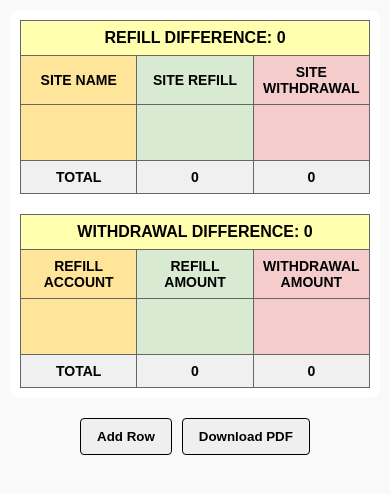
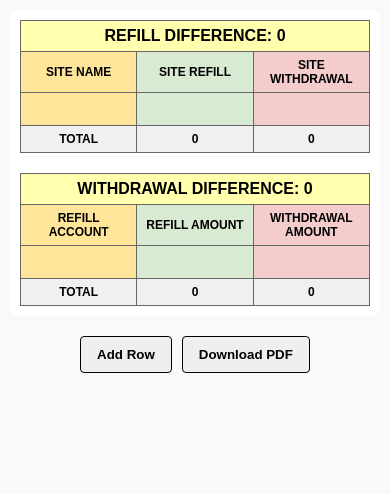
Before and after one commit to accmanage/jack_report, a plain HTML site: page index.html in a window 390 px wide. Drawn offline with nearby package versions, Linux system fonts and the light colour scheme.

Commit message:
Update index.html

```diff
--- a/index.html
+++ b/index.html
@@ -16,12 +16,13 @@
     }
     .table-wrapper {
       display: flex;
+      flex-wrap: wrap;
       justify-content: center;
       gap: 20px;
-      flex-wrap: wrap;
       padding: 10px;
       background: white;
       border-radius: 8px;
+      overflow-x: auto;
     }
     table {
       border-collapse: collapse;
@@ -69,36 +70,38 @@
       cursor: pointer;
       border-radius: 4px;
     }
-
-    textarea {
-      width: auto;
-      min-width: 100%;
-      min-height: 19px;
-      overflow: hidden;
-      resize: none;
+    input[type="text"], input[type="number"] {
+      min-height: 20px;
       border: none;
       background: transparent;
-      text-align: center;
       font-size: 14px;
-      font-family: inherit;
       text-transform: uppercase;
       outline: none;
+      resize: none;
+      width: 100%;
+      overflow: hidden;
     }
-
-    input[type="number"] {
-      width: 100%;
-      min-height: 18px;
-      border: none;
-      background: transparent;
-      text-align: center;
-      font-size: 14px;
-      outline: none;
+    .auto-expand {
+      display: inline-block;
+      min-width: 100%;
+      max-width: 100%;
+      white-space: nowrap;
     }
-
     table td:first-child {
       min-width: 180px;
     }
-
+    @media (max-width: 600px) {
+      table {
+        max-width: 100%;
+      }
+      th, td {
+        font-size: 12px;
+        padding: 6px;
+      }
+      input {
+        font-size: 12px;
+      }
+    }
     @media print {
       body {
         zoom: 100%;
@@ -156,9 +159,11 @@
     <button onclick="downloadPDF()">Download PDF</button>
   </div>
 
+  <!-- Libraries -->
   <script src="https://cdnjs.cloudflare.com/ajax/libs/jspdf/2.5.1/jspdf.umd.min.js"></script>
   <script src="https://cdnjs.cloudflare.com/ajax/libs/html2canvas/1.4.1/html2canvas.min.js"></script>
 
+  <!-- Script -->
   <script>
     const refillTable = document.getElementById('refillTable').querySelector('tbody');
     const withdrawalTable = document.getElementById('withdrawalTable').querySelector('tbody');
@@ -166,28 +171,28 @@
     function addRow() {
       const refillRow = document.createElement('tr');
       refillRow.innerHTML = `
-        <td class="yellow"><textarea oninput="autoGrow(this)"></textarea></td>
-        <td class="green"><input type="number" oninput="updateTotals()" /></td>
-        <td class="red"><input type="number" oninput="updateTotals()" /></td>
+        <td class="yellow"><input type="text" class="auto-expand" oninput="autoResize(this); updateTotals();"/></td>
+        <td class="green"><input type="number" oninput="updateTotals()"/></td>
+        <td class="red"><input type="number" oninput="updateTotals()"/></td>
       `;
       refillTable.appendChild(refillRow);
 
       const withdrawalRow = document.createElement('tr');
       withdrawalRow.innerHTML = `
-        <td class="yellow"><textarea oninput="autoGrow(this)"></textarea></td>
-        <td class="green"><input type="number" oninput="updateTotals()" /></td>
-        <td class="red"><input type="number" oninput="updateTotals()" /></td>
+        <td class="yellow"><input type="text" class="auto-expand" oninput="autoResize(this); updateTotals();"/></td>
+        <td class="green"><input type="number" oninput="updateTotals()"/></td>
+        <td class="red"><input type="number" oninput="updateTotals()"/></td>
       `;
       withdrawalTable.appendChild(withdrawalRow);
 
       enforceUppercase();
     }
 
-    function autoGrow(textarea) {
-      textarea.style.height = 'auto';
-      textarea.style.width = 'auto';
-      textarea.style.height = textarea.scrollHeight + "px";
-      textarea.style.width = textarea.scrollWidth + "px";
+    function autoResize(input) {
+      input.style.height = "auto";
+      input.style.height = input.scrollHeight + "px";
+      input.style.width = "auto";
+      input.style.width = (input.scrollWidth + 10) + "px";
     }
 
     function updateTotals() {
@@ -239,7 +244,7 @@
     }
 
     function enforceUppercase() {
-      document.querySelectorAll('textarea').forEach(input => {
+      document.querySelectorAll('input[type="text"]').forEach(input => {
         input.addEventListener('input', function () {
           const pos = this.selectionStart;
           this.value = this.value.toUpperCase();
```
